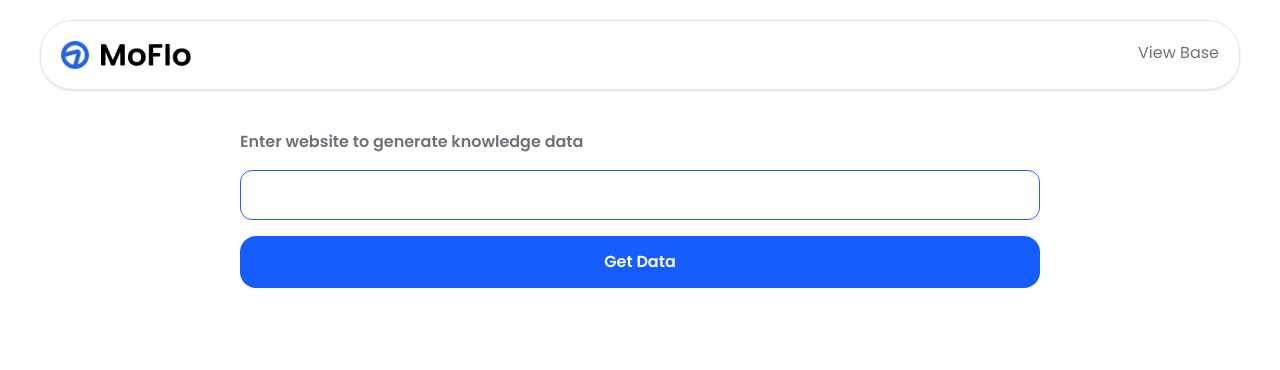
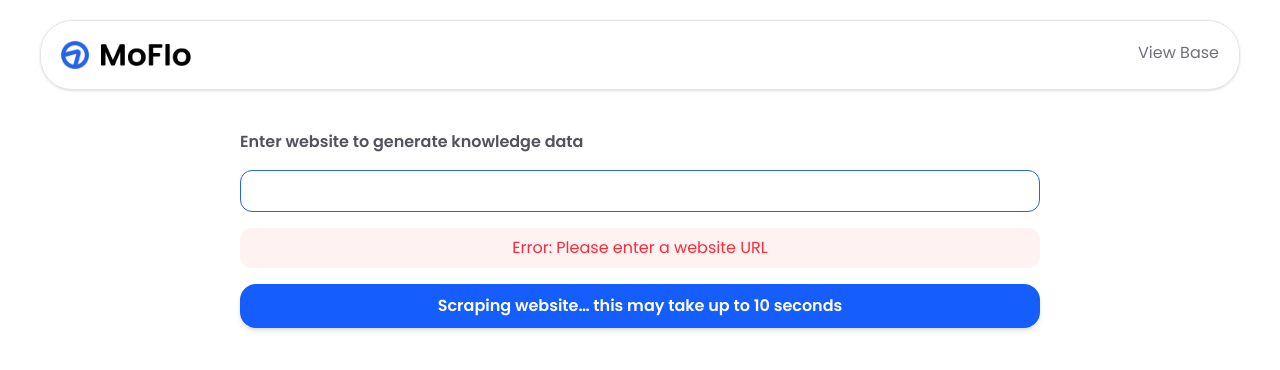
Before and after one commit to theplaceincan/MoKnowledge, a Next.js app in the folder frontend/: page /knowledge in a window 1280 px wide. Both pictures are taken after a click on the button "Get Data". Shown: the top 370 px of the page. Built offline with nearby package versions, Linux system fonts and the light colour scheme; no server answers.

Commit message:
improved error handling and json issues

```diff
--- a/frontend/app/api/scrape/route.ts
+++ b/frontend/app/api/scrape/route.ts
@@ -1,20 +1,42 @@
 import * as cheerio from 'cheerio'
 import { NextRequest } from 'next/server'
-import { doesUrlExist } from '@/lib/knowledge';
+// import { doesUrlExist } from '@/lib/knowledge';
+import { supabase } from '@/lib/supabase';
+
+// Validation helper functions
+function isValidUrl(urlString: string): boolean {
+  try {
+    const url = new URL(urlString);
+    // return true;
+    return url.hostname.includes('.')
+  } catch (error) {
+    return false;
+  }
+}
 
 export async function POST(request: Request) {
-  const { url } = await request.json()
+  // Remove spaces, get url
+  const { url: rawUrl } = await request.json()
+  const url = rawUrl?.trim()
 
   // Error handling and form validation
-  if (!url) return Response.json({ error: "No URL was found" }, { status: 400 });
   const fullUrl = url.startsWith('http') ? url : `https://${url}`
-  const normalizedUrl = fullUrl.replace(/\/$/, '')
-  if (await doesUrlExist(normalizedUrl)) return Response.json({ error: "URL already exists" }, { status: 409 });
+  const normalizedUrl = fullUrl.endsWith('/') ? fullUrl : fullUrl + '/'
+  if (!isValidUrl(normalizedUrl)) return Response.json({ error: "Input is not a url" }, { status: 400 });
+  if (!normalizedUrl) return Response.json({ error: "No URL was found" }, { status: 400 });
+  const { data: existing } = await supabase.from('knowledge_base').select('id').eq('website_url', normalizedUrl).maybeSingle()
+  if (existing) return Response.json({ error: "URL already exists" }, { status: 409 })
 
   // Scraping the website
   const res = await fetch(normalizedUrl, {
     headers: { 'User-Agent': 'Mozilla/5.0' }
   })
+  if (!res.ok) {
+    return Response.json(
+      { error: `Failed to fetch site (status ${res.status})` },
+      { status: 400 }
+    );
+  }
 
   const html = await res.text();
   const $ = cheerio.load(html)
--- a/frontend/app/knowledge/page.tsx
+++ b/frontend/app/knowledge/page.tsx
@@ -43,8 +43,17 @@ export default function Knowledge() {
   const [scraped, isScraped] = useState(false);
   const [data, setData] = useState<KnowledgeBase | null>(null);
 
+  const [errorMsg, setErrorMsg] = useState("")
+  const [error, setError] = useState(false)
+
+  function handleDisplayError(errorMsg: string) {
+    setError(true)
+    setErrorMsg(errorMsg)
+  }
+
   // scrape
   const scrape = async () => {
+    setError(false)
     setCompletedSave(false)
     isScraped(false)
     setLoadingData(true)
@@ -54,9 +63,21 @@ export default function Knowledge() {
       body: JSON.stringify({ url })
     })
     // error handling
+    if (!url.trim()) {
+      handleDisplayError("Please enter a website URL");
+      return;
+    }
     if (!res.ok) {
-      const error = await res.json();
-      alert(error.error)
+      const errData = await res.text();
+      let msg = `Failed (status ${res.status})`;
+
+      try {
+        const data = JSON.parse(errData);
+        msg = data?.error || msg;
+      } catch {
+        if (errData) msg = errData.slice(0, 200);
+      }
+      handleDisplayError(msg)
       setLoadingData(false)
       return
     }
@@ -84,38 +105,44 @@ export default function Knowledge() {
     setEditMode(false);
   }
 
-
   return (
     <div className="p-5">
       <div className="flex justify-center items-center">
         <div className="w-full max-w-200 space-y-4">
-          <p className="font-semibold text-zinc-500 text-left w-full">Enter website to generate knowledge data</p>
-          <input onChange={(e) => setUrl(e.target.value)} className="w-full max-w-200 px-4 py-3 border border-(--brand-blue) border-solid rounded-xl text-zinc-700 bg-transparent transition-colors focus:border-(--brand-blue-light) focus:outline-none" />
-          <button onClick={scrape} className="w-full max-w-200 cursor-pointer p-3 rounded-2xl bg-blue-600 hover:bg-blue-700 border-2 border-transparent active:border-blue-400 font-semibold text-white">
+          <p className="font-semibold text-zinc-600 text-left w-full">Enter website to generate knowledge data</p>
+          <input onChange={(e) => setUrl(e.target.value)} className="w-full max-w-200 px-4 py-2 border border-(--brand-blue) border-solid rounded-xl text-zinc-700 bg-transparent transition-colors focus:border-(--brand-blue-light) focus:outline-none" />
+
+          {error && (
+            <p className="bg-red-50 text-red-500 text-center p-2 px-2 rounded-xl">Error: {errorMsg}</p>
+          )}
+
+          <button onClick={scrape} className="w-full max-w-200 cursor-pointer p-2 shadow-md rounded-2xl border-blue-600 bg-blue-600 hover:bg-blue-700 border-2 active:border-blue-400 font-semibold text-white">
             {loadingData == true ? (
-              <p>Loading...</p>
+              <p>Scraping website… this may take up to 10 seconds</p>
             ) : (
               <p>Get Data</p>
             )}
           </button>
           {/* href={'/knowledge/view'} */}
           {scraped && data && completedSave == false && (
-            <button onClick={() => runSaveKnowledge(data)} className="w-full max-w-200 cursor-pointer p-3 rounded-2xl bg-white text-blue-600 hover:bg-blue-100 border-2 border-blue-600 active:border-blue-400 font-semibold">
+            <button onClick={() => runSaveKnowledge(data)} className="w-full max-w-200 cursor-pointer p-2 shadow-md rounded-2xl border-blue-600 hover:bg-blue-100 border-2 active:border-blue-200 font-semibold text-blue-600">
               {loadingSave == true ? (
-                <p>Loading...</p>
+                <p>Saving knowledge base...</p>
               ) : (
                 <p>Save to Knowledge Base</p>
               )}
             </button>
           )}
           {scraped && data && completedSave && (
-            <button onClick={() => runSaveKnowledge(data)} className="pointer-events-none w-full max-w-200 cursor-pointer p-3 rounded-2xl bg-white text-green-600 hover:bg-green-100 border-2 border-green-600 active:border-green-400 font-semibold">
+            <button onClick={() => runSaveKnowledge(data)} disabled={completedSave} className="w-full max-w-200 cursor-pointer p-2 shadow-md rounded-2xl border-green-600 hover:bg-green-100 border-2 active:border-green-200 font-semibold text-green-600">
               <p>Completed Save</p>
             </button>
           )}
-
         </div>
       </div>
+
+{/* onClick={() => navigator.clipboard.writeText(JSON.stringify(data, null, 2))} */}
+
 
       {/* Data Display */}
       {scraped && data && (
@@ -125,11 +152,11 @@ export default function Knowledge() {
             <div className="space-x-2">
               {editMode ? (
                 <>
-                  <button onClick={() => cancelEditMode()} className="max-w-200 cursor-pointer p-1 px-3 rounded-2xl bg-white text-red-600 hover:bg-red-100 border-2 border-red-600 active:border-red-400 font-semibold">Cancel</button>
-                  <button onClick={() => saveEditedData()} className="max-w-200 cursor-pointer p-1 px-3 rounded-2xl bg-white text-green-600 hover:bg-green-100 border-2 border-green-600 active:border-green-400 font-semibold">Save Data</button>
+                  <button onClick={() => cancelEditMode()} className="max-w-200 shadow-md cursor-pointer p-1 px-3 rounded-2xl bg-white text-red-600 hover:bg-red-100 border-2 border-red-600 active:border-red-400 font-semibold">Cancel</button>
+                  <button onClick={() => saveEditedData()} className="max-w-200 shadow-md cursor-pointer p-1 px-3 rounded-2xl bg-white text-green-600 hover:bg-green-100 border-2 border-green-600 active:border-green-400 font-semibold">Save Data</button>
                 </>
               ) : (
-                <button onClick={() => setEditMode(true)} className="max-w-200 cursor-pointer p-1 px-3 rounded-2xl bg-white text-gray-600 hover:bg-gray-100 border-2 border-gray-600 active:border-gray-400 font-semibold">Edit Data</button>
+                <button onClick={() => setEditMode(true)} className="max-w-200 shadow-md cursor-pointer p-1 px-3 rounded-2xl bg-white text-gray-600 hover:bg-gray-100 border-2 border-gray-600 active:border-gray-400 font-semibold">Edit Data</button>
               )}
             </div>
             <div>
@@ -185,7 +212,6 @@ export default function Knowledge() {
           </div>
         </div>
       )}
-
     </div >
   );
 }
--- a/frontend/app/services/knowledge.ts
+++ b/frontend/app/services/knowledge.ts
@@ -7,7 +7,7 @@ export async function saveKnowledge(data: KnowledgeBase) {
   console.log(`Saving data: ${data}`)
   const {error} = await supabase.from('knowledge_base').insert({
     company_name: data.companyFoundation.name,
-    website_url: data.companyFoundation.websiteUrl,
+    website_url: data.companyFoundation.websiteUrl.replace(/\/$/, ''),
     data: data
   })
   if (error) console.log(`Error saving knowledge: ${error}`)
--- a/frontend/lib/knowledge.ts
+++ b/frontend/lib/knowledge.ts
@@ -5,11 +5,11 @@ export async function getKnowledgeData() {
   return data;
 }
 
-export async function doesUrlExist(url: string) {
-  const { data } = await supabase.from("knowledge_base").select("id").eq("website_url", url).maybeSingle()
-  console.log(data)
+// export async function doesUrlExist(url: string) {
+//   const { data } = await supabase.from("knowledge_base").select("id").eq("website_url", url).maybeSingle()
+//   console.log(data)
 
-  if (data) {
-    return true
-  } else return false;
-}
+//   if (data) {
+//     return true
+//   } else return false;
+// }
```
